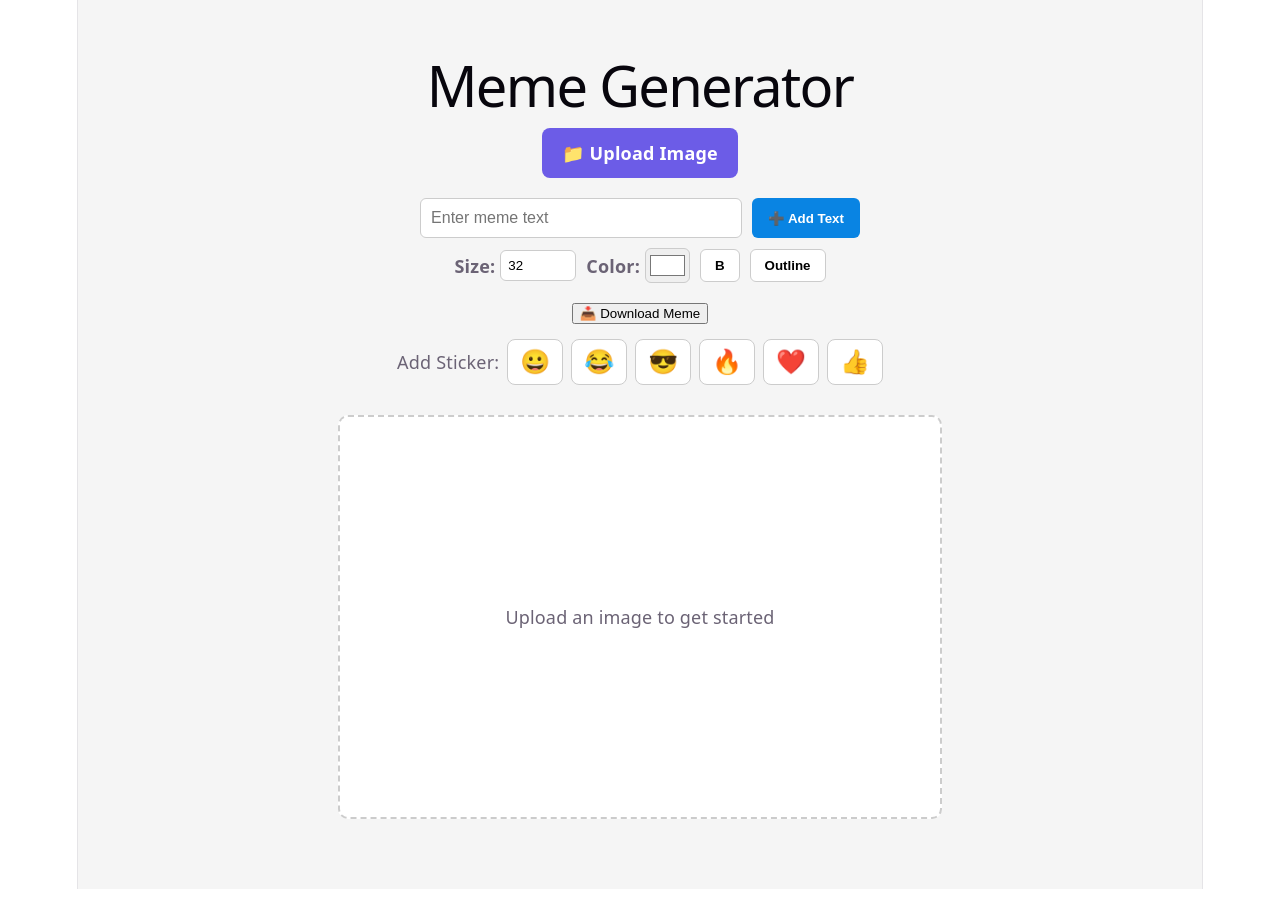
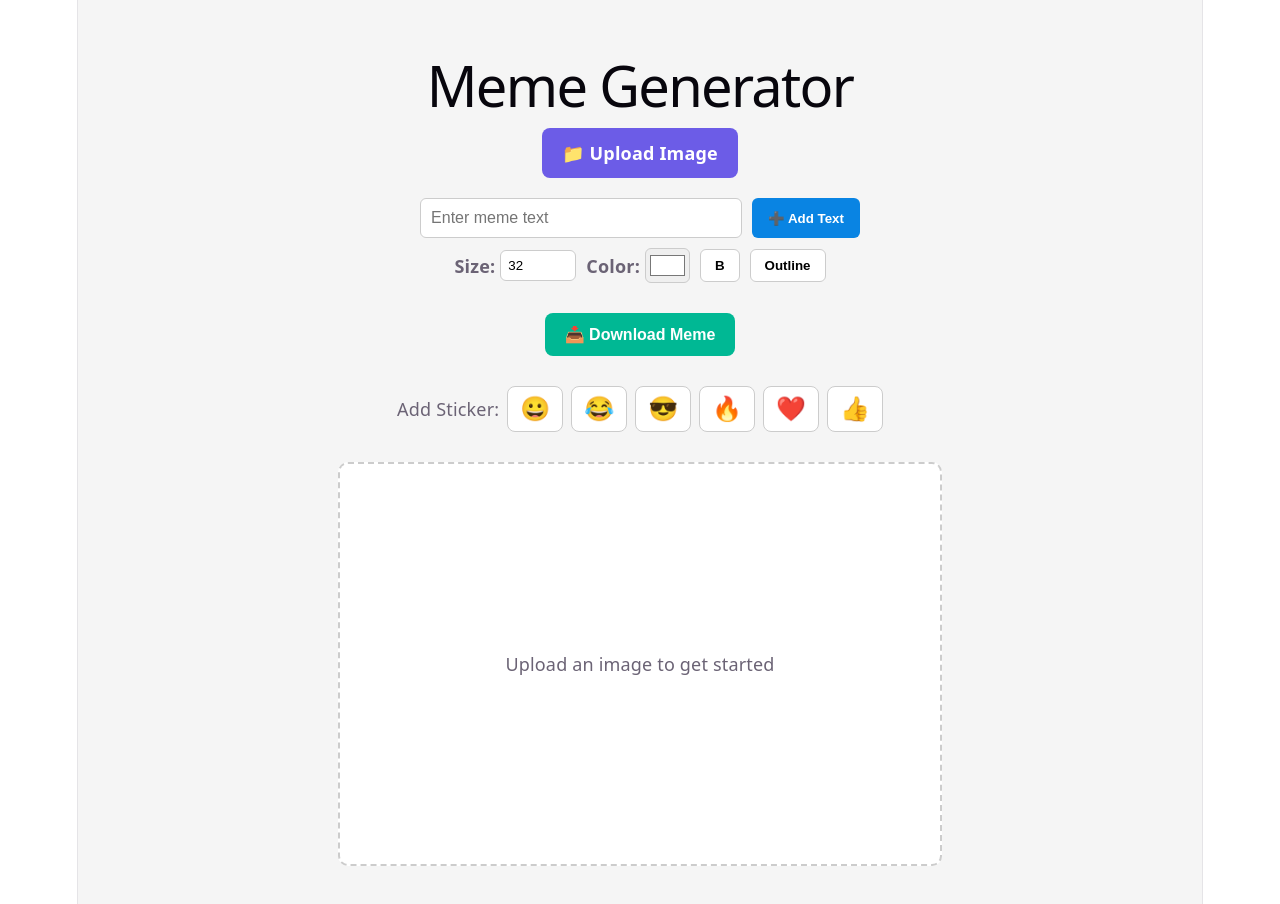
Before and after one commit to Phanuwat054/meme-generator-, a React (Vite) app: page / in a window 1280 px wide. Shown: the top 904 px of the page. Built offline with nearby package versions, Linux system fonts and the light colour scheme.

Commit message:
Add download button styles

```diff
--- a/src/index.css
+++ b/src/index.css
@@ -109,3 +109,18 @@ code {
   padding: 4px 8px;
   background: var(--code-bg);
 }
+.download-button {
+  margin: 15px auto;
+  padding: 12px 20px;
+  border: none;
+  border-radius: 8px;
+  background: #00b894;
+  color: white;
+  font-size: 16px;
+  font-weight: bold;
+  cursor: pointer;
+}
+
+.download-button:hover {
+  background: #009f7f;
+}
```
